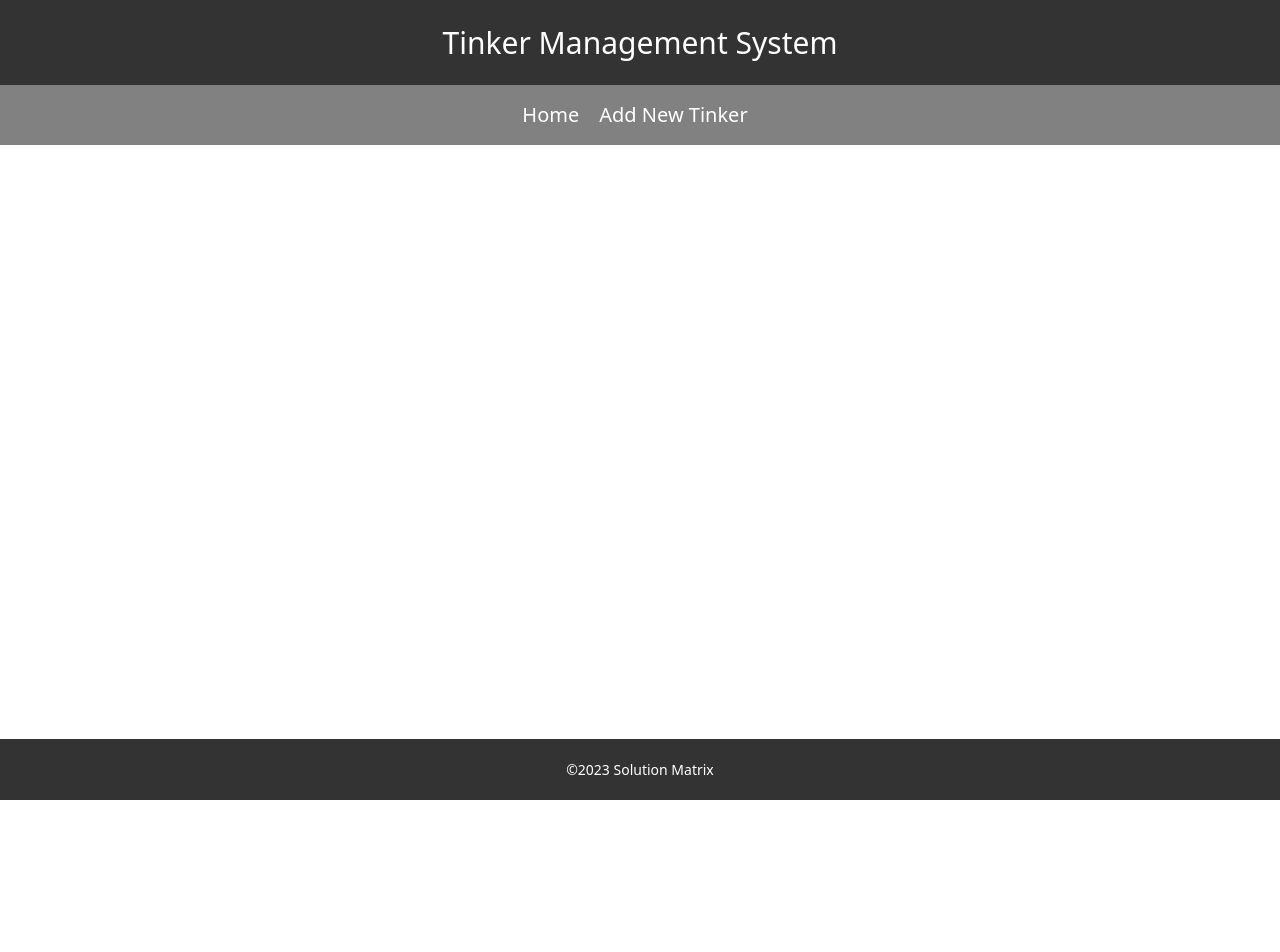
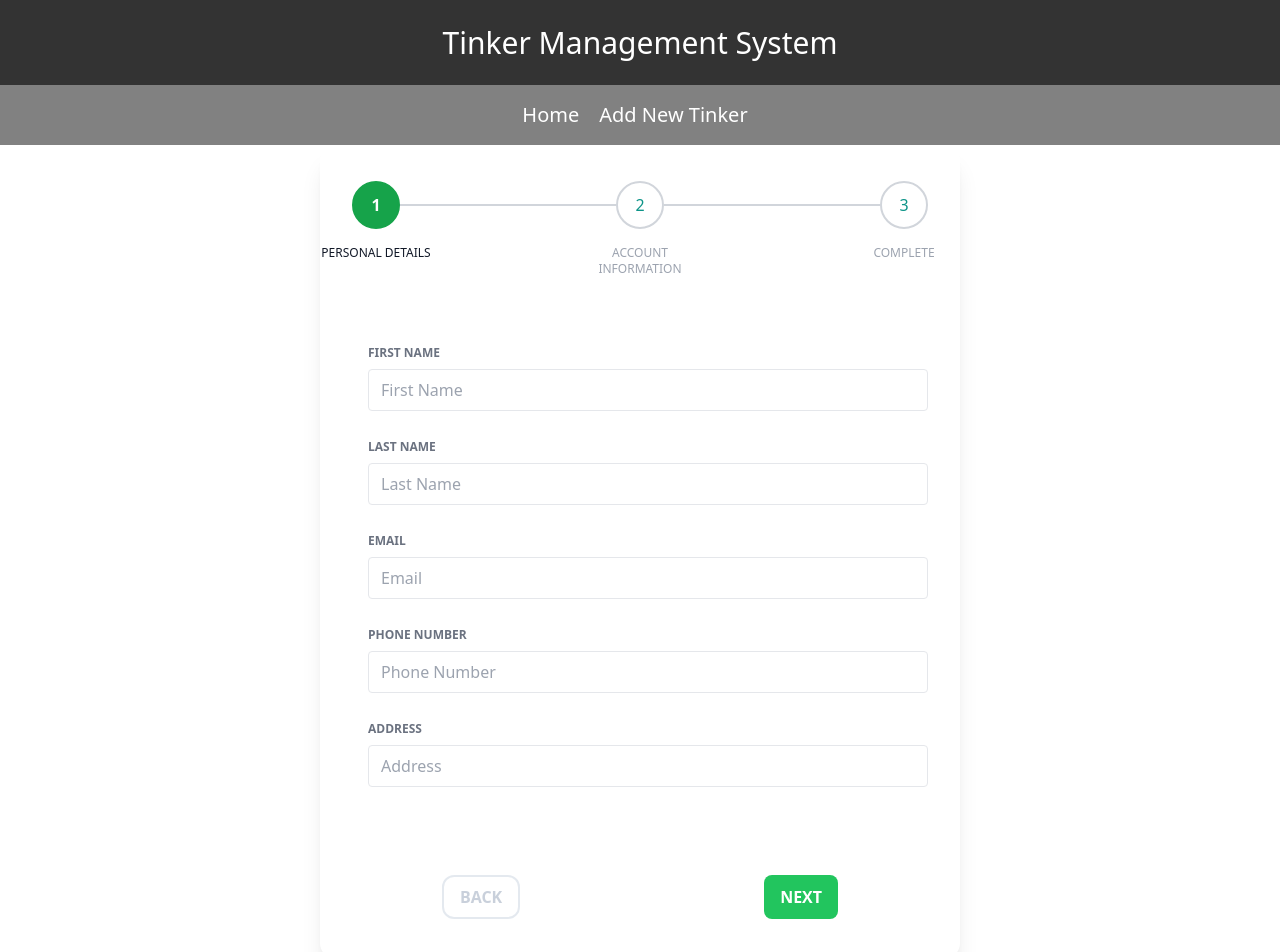
Before and after one commit to ashwinibala/TinkerManagementWeb, a React (Create React App) app: page /clientRegistration in a window 1280 px wide. Shown: the top 952 px of the page. Before the commit the page ends 800 px from the top, so only its background shows below. Built offline with nearby package versions, Linux system fonts and the light colour scheme.

Commit message:
Storing Form Inputs
Storing Client Registration form inputs in  Context object

```diff
--- a/public/index.html
+++ b/public/index.html
@@ -24,7 +24,7 @@
       work correctly both with client-side routing and a non-root public URL.
       Learn how to configure a non-root public URL by running `npm run build`.
     -->
-    <title>React App</title>
+    <title>Tinker Services</title>
   </head>
   <body>
     <noscript>You need to enable JavaScript to run this app.</noscript>
--- a/src/App.js
+++ b/src/App.js
@@ -13,7 +13,7 @@ function App() {
           <Header />
           <Routes>
             <Route path="/" element={<Home />} />
-            <Route path="/booking" element={<AddClient />} />
+            <Route path="/clientRegistration" element={<AddClient />} />
 
           </Routes>
           <Footer />
--- a/src/Pages/Client/AddClient.jsx
+++ b/src/Pages/Client/AddClient.jsx
@@ -1,53 +1,101 @@
 import { useState } from "react";
 import Stepper from "./Stepper";
 import StepperControl from "./StepperControl";
-import { UseContextProvider } from "./StepperContext";
+import { UseStepperContextProvider } from "./StepperContext";
+
+
+
 
 import Account from "./steps/Account";
 import Details from "./steps/Details";
-import Payment from "./steps/Payment";
 import Final from "./steps/Final";
 
 function AddClient() {
   const [currentStep, setCurrentStep] = useState(1);
-
+  const [clientError, setClientError] = useState([]);
   const steps = [
+    "Personal Details",
     "Account Information",
-    "Personal Details",
-    "Payment",
     "Complete",
   ];
+
+  const addError = (newError) => {
+    setClientError([...clientError, newError]);
+  };
 
   const displayStep = (step) => {
     switch (step) {
       case 1:
+        return <Details />;
+      case 2:
         return <Account />;
-      case 2:
-        return <Details />;
         case 3:
-        return <Payment />;
-      case 4:
           return <Final />;
+      // case 3:
+      //   return <Payment />;
+
+      // case 4:
+      //   return <Final />;
       default:
     }
   };
 
-  const handleClick = (direction) => {
+  const errorCheck =(userData) => {
+    if(!userData.hasOwnProperty("firstName"))
+      {
+        console.log('First Name is mandatory');
+        addError('First Name is mandatory');
+      }
+  }
+
+
+
+
+  const handleClick = (direction, userData) => {
     let newStep = currentStep;
 
-    direction === "next" ? newStep++ : newStep--;
+
+    if(direction === "Next" || direction === "Confirm")
+    {
+      // console.log(clientError);
+      // if (clientError.length === 0){
+      //   newStep++;
+      // }
+      errorCheck(userData);
+      if(!userData.hasOwnProperty("firstName"))
+      {
+       console.log('First Name is mandatory');
+      }
+      else{
+        newStep++;
+      }
+
+    }
+    else {
+      newStep--;
+    }
+
+
+
     // check if steps are within bounds
     newStep > 0 && newStep <= steps.length && setCurrentStep(newStep);
   };
 
   return (
+    <UseStepperContextProvider>
+    <div class="flex justify-center">
+    <div class="w-1/5"></div>
       <div className="mx-auto rounded-2xl bg-white pb-2 shadow-xl md:w-1/2">
         {/* Stepper */}
         <div className="horizontal container mt-5 ">
           <Stepper steps={steps} currentStep={currentStep} />
 
+
           <div className="my-10 p-10 ">
-          <UseContextProvider>{displayStep(currentStep)}</UseContextProvider>
+
+              {displayStep(currentStep)}
+
+
           </div>
         </div>
 
@@ -60,6 +108,17 @@ function AddClient() {
           />
         )}
       </div>
+      <div class="w-1/5 flex flex-col justify-center items-center">
+          <div class="bg-pink-100">
+                <ul>
+                {clientError.map((error, index) => (
+                  <li key={index}>{error}</li>
+                ))}
+              </ul>
+          </div>
+      </div>
+      </div>
+    </UseStepperContextProvider>
   );
 }
 
--- a/src/Pages/Client/Stepper.jsx
+++ b/src/Pages/Client/Stepper.jsx
@@ -6,7 +6,7 @@ const Stepper = ({ steps, currentStep }) => {
 
   const updateStep = (stepNumber, steps) => {
     const newSteps = [...steps];
-    console.log(newSteps);
+
     let count = 0;
     while (count < newSteps.length) {
       //current step
@@ -15,10 +15,12 @@ const Stepper = ({ steps, currentStep }) => {
           ...newSteps[count],
           highlighted: true,
           selected: true,
-          completed: true,
+          completed: false,
         };
         count++;
       }
+
+
 
       //step completed
       else if (count < stepNumber) {
--- a/src/Pages/Client/StepperContext.jsx
+++ b/src/Pages/Client/StepperContext.jsx
@@ -2,7 +2,7 @@ import { createContext, useContext, useState } from "react";
 
 const StepperContext = createContext({ userData: "", setUserData: null });
 
-export function UseContextProvider({ children }) {
+export function UseStepperContextProvider({ children }) {
   const [userData, setUserData] = useState("");
 
   return (
--- a/src/Pages/Client/StepperControl.jsx
+++ b/src/Pages/Client/StepperControl.jsx
@@ -1,22 +1,39 @@
 import React from 'react';
+import { useStepperContext } from "./StepperContext";
+
 
 export default function StepperControl({ handleClick, currentStep, steps }) {
+  const { userData } = useStepperContext();
+
+  const handleBackClick = () => {
+
+    handleClick('Back', userData);
+  };
+
+  const handleNextClick = () => {
+    const direction = currentStep === steps.length - 1 ? 'Confirm' : 'Next';
+
+    handleClick(direction, userData);
+  };
+
     return (
       <div className="container mt-4 mb-8 flex justify-around">
         <button
-          onClick={() => handleClick()}
+          onClick={handleBackClick}
           className={`cursor-pointer rounded-xl border-2 border-slate-300 bg-white py-2 px-4 font-semibold uppercase text-slate-400 transition duration-200 ease-in-out hover:bg-slate-700 hover:text-white  ${
             currentStep === 1 ? " cursor-not-allowed opacity-50 " : ""
           }`}
         >
           Back
+
         </button>
 
         <button
-          onClick={() => handleClick("next")}
+          onClick={handleNextClick}
           className="cursor-pointer rounded-lg bg-green-500 py-2 px-4 font-semibold uppercase text-white transition duration-200 ease-in-out hover:bg-slate-700 hover:text-white"
         >
           {currentStep === steps.length - 1 ? "Confirm" : "Next"}
+
         </button>
       </div>
     );
--- a/src/Pages/Client/steps/Details.js
+++ b/src/Pages/Client/steps/Details.js
@@ -1,4 +1,5 @@
 import { useStepperContext } from "../StepperContext";
+// import { useEffect } from 'react';
 
 export default function Details() {
   const { userData, setUserData } = useStepperContext();
@@ -6,9 +7,71 @@ export default function Details() {
   const handleChange = (e) => {
     const { name, value } = e.target;
     setUserData({ ...userData, [name]: value });
+
   };
+
+  // useEffect(() => {
+  //   console.log(userData);
+  // }, [userData]);
+
   return (
     <div className="flex flex-col ">
+      <div className="w-full mx-2 flex-1">
+        <div className="font-bold h-6 mt-3 text-gray-500 text-xs leading-8 uppercase">
+          First Name
+        </div>
+        <div className="bg-white my-2 p-1 flex border border-gray-200 rounded">
+          <input
+            onChange={handleChange}
+            value={userData["firstName"] || ""}
+            name="firstName"
+            placeholder="First Name"
+            className="p-1 px-2 appearance-none outline-none w-full text-gray-800"
+          />
+        </div>
+      </div>
+      <div className="w-full mx-2 flex-1">
+        <div className="font-bold h-6 mt-3 text-gray-500 text-xs leading-8 uppercase">
+          Last Name
+        </div>
+        <div className="bg-white my-2 p-1 flex border border-gray-200 rounded">
+          <input
+            onChange={handleChange}
+            value={userData["lastName"] || ""}
+            name="lastName"
+            placeholder="Last Name"
+            className="p-1 px-2 appearance-none outline-none w-full text-gray-800"
+          />
+        </div>
+      </div>
+      <div className="w-full mx-2 flex-1">
+        <div className="font-bold h-6 mt-3 text-gray-500 text-xs leading-8 uppercase">
+          Email
+        </div>
+        <div className="bg-white my-2 p-1 flex border border-gray-200 rounded">
+          <input
+            onChange={handleChange}
+            value={userData["email"] || ""}
+            name="email"
+            placeholder="Email"
+            className="p-1 px-2 appearance-none outline-none w-full text-gray-800"
+          />
+        </div>
+      </div>
+      <div className="w-full mx-2 flex-1">
+        <div className="font-bold h-6 mt-3 text-gray-500 text-xs leading-8 uppercase">
+          Phone Number
+        </div>
+        <div className="bg-white my-2 p-1 flex border border-gray-200 rounded">
+          <input
+            onChange={handleChange}
+            value={userData["phone"] || ""}
+            name="phone"
+            placeholder="Phone Number"
+            className="p-1 px-2 appearance-none outline-none w-full text-gray-800"
+          />
+        </div>
+      </div>
       <div className="w-full mx-2 flex-1">
         <div className="font-bold h-6 mt-3 text-gray-500 text-xs leading-8 uppercase">
           Address
@@ -19,20 +82,6 @@ export default function Details() {
             value={userData["address"] || ""}
             name="address"
             placeholder="Address"
-            className="p-1 px-2 appearance-none outline-none w-full text-gray-800"
-          />
-        </div>
-      </div>
-      <div className="w-full mx-2 flex-1">
-        <div className="font-bold h-6 mt-3 text-gray-500 text-xs leading-8 uppercase">
-          City
-        </div>
-        <div className="bg-white my-2 p-1 flex border border-gray-200 rounded">
-          <input
-            onChange={handleChange}
-            value={userData["city"] || ""}
-            name="city"
-            placeholder="City"
             type="text"
             className="p-1 px-2 appearance-none outline-none w-full text-gray-800"
           />
--- a/src/Pages/Client/steps/Final.js
+++ b/src/Pages/Client/steps/Final.js
@@ -1,4 +1,5 @@
 export default function Final() {
+
     return (
       <div className="container md:mt-10">
         <div className="flex flex-col items-center">
--- a/src/shared/Footer.jsx
+++ b/src/shared/Footer.jsx
@@ -3,7 +3,7 @@ import "./shared.css";
 
 export const Footer = () => {
   return (
-    <div className="footer">
+    <div className="footer mt-auto">
         <p>&copy;2023 Solution Matrix</p>
     </div>
 
--- a/src/shared/Header.jsx
+++ b/src/shared/Header.jsx
@@ -11,7 +11,7 @@ export const Header = () => {
         <div className="nav">
             <div className="links">
                 <Link to="/"> Home </Link>
-                <Link to="/booking"> Add New Tinker </Link>
+                <Link to="/clientRegistration"> Add New Tinker </Link>
             </div>
       </div>
     </div>
--- a/src/shared/shared.css
+++ b/src/shared/shared.css
@@ -30,11 +30,11 @@
     color:#000000;
   }
 
-.footer {
+/* .footer {
     position:fixed;
     bottom: 0;
     width: 100%;
-  }
+  } */
 
 .footer p {
     font-size: 14px;
```
Also changed, not shown: src/Pages/Client/steps/Account.js (line endings or trailing spaces). Lines whose indentation alone changed are shown as unchanged.
